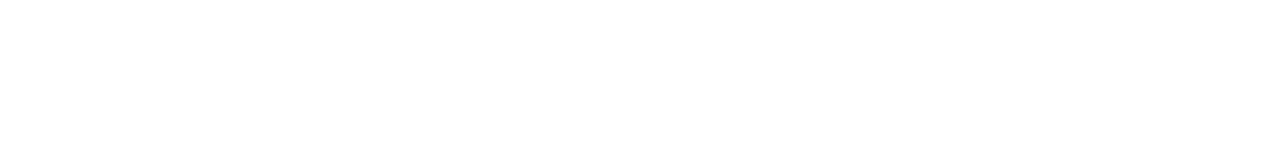
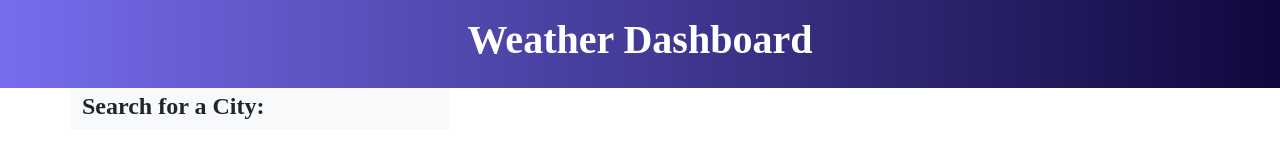
Before and after one commit to Ymishyna/Weather-Dashboard, a plain HTML site: page index.html in a window 1280 px wide. Drawn offline with nearby package versions, Linux system fonts and the light colour scheme.

Commit message:
created outline for html, added styling to containers

```diff
--- a/assets/css/style.css
+++ b/assets/css/style.css
@@ -0,0 +1,15 @@
+*{
+    box-sizing: border-box;
+
+}
+
+body {
+    font-size: 18px;
+    font-family:'Times New Roman', Times, serif;
+}
+
+.jumbotron {
+    background-image: linear-gradient(to right, #766dee, #0f083d);
+    color: white;
+
+}
--- a/index.html
+++ b/index.html
@@ -4,8 +4,33 @@
     <meta charset="UTF-8">
     <meta name="viewport" content="width=device-width, initial-scale=1.0">
     <title>Welcome to Weather-Dashboard</title>
+    <!--CDN for Bootstrap-->
+    <link rel="stylesheet" href="https://cdn.jsdelivr.net/npm/bootstrap@5.3.1/dist/css/bootstrap.min.css" integrity="sha384-4bw+/aepP/YC94hEpVNVgiZdgIC5+VKNBQNGCHeKRQN+PtmoHDEXuppvnDJzQIu9" crossorigin="anonymous" />
+    <link rel="stylesheet" href="assets/css/style.css">
+
 </head>
 <body>
+    <!-- Title -->
+    <div class="jumbotron container-fluid text-center p-3">
+        <h1><b>Weather Dashboard</b></h1>
+    </div>
+    <!-- Main container -->
+    <div class="container">
+        <!--Row for searching a city-->
+        <div class="row">
+            <div class="col-sm-4 bg-light">
+                <h4 class="pt-1"><b>Search for a City:</b></h4>
 
+            </div>
+
+
+
+        </div>
+
+    </div>
+
+
+<script src="https://cdn.jsdelivr.net/npm/bootstrap@5.3.1/dist/js/bootstrap.bundle.min.js" integrity="sha384-HwwvtgBNo3bZJJLYd8oVXjrBZt8cqVSpeBNS5n7C8IVInixGAoxmnlMuBnhbgrkm" crossorigin="anonymous"></script>
+<script src="assets/js/script.js"></script>
 </body>
 </html>
```
Also changed, not shown: 1 other file.
